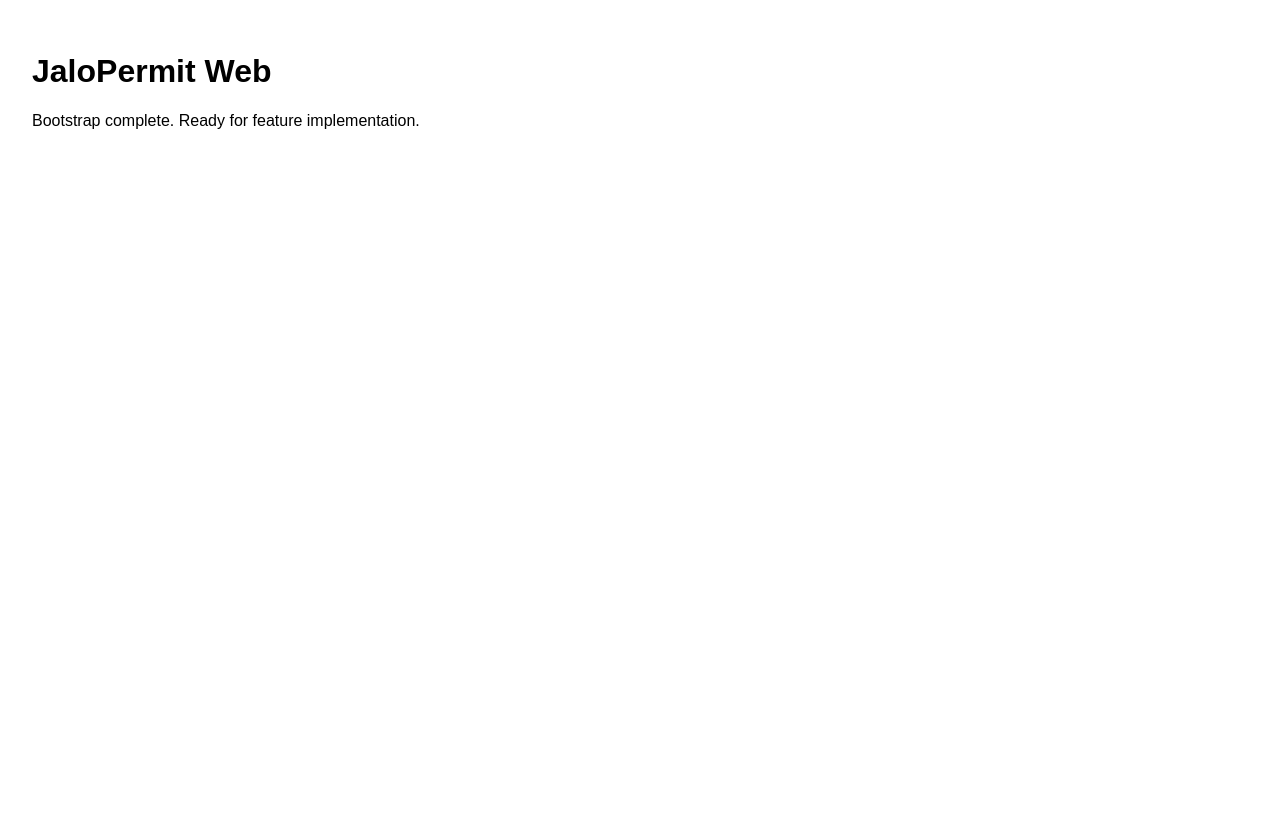
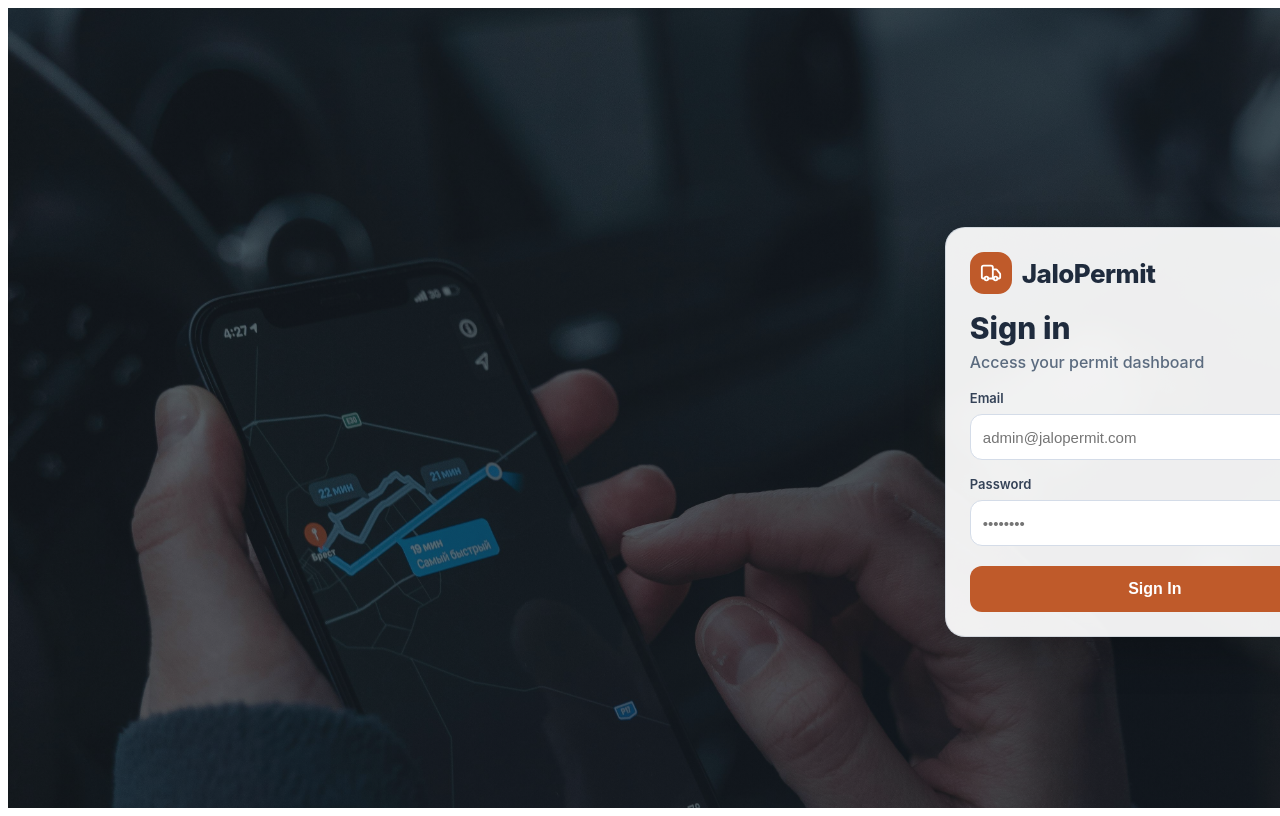
Before and after one commit to JaloPermit/jalopermit-web, a Next.js app: page / in a window 1280 px wide. Built offline with nearby package versions, Linux system fonts and the light colour scheme.

Commit message:
feat: landing hero with reference color scheme and right-center signin panel

```diff
--- a/src/app/page.tsx
+++ b/src/app/page.tsx
@@ -1,8 +1,4 @@
-export default function Home() {
-  return (
-    <main style={{padding:24,fontFamily:'sans-serif'}}>
-      <h1>JaloPermit Web</h1>
-      <p>Bootstrap complete. Ready for feature implementation.</p>
-    </main>
-  );
-}
+'use client'
+import { useState } from 'react'
+export default function Home(){const [email,setEmail]=useState('');const [password,setPassword]=useState('');return <main style={s.main}><div style={s.overlay}/><section style={s.hero}><div style={s.wrap}><div style={s.card}><div style={s.logoRow}><span style={s.logoIcon}><svg xmlns='http://www.w3.org/2000/svg' width='22' height='22' viewBox='0 0 24 24' fill='none' stroke='currentColor' strokeWidth='2' strokeLinecap='round' strokeLinejoin='round'><path d='M14 18V6a2 2 0 0 0-2-2H4a2 2 0 0 0-2 2v11a1 1 0 0 0 1 1h2'></path><path d='M15 18H9'></path><path d='M19 18h2a1 1 0 0 0 1-1v-3.65a1 1 0 0 0-.22-.624l-3.48-4.35A1 1 0 0 0 17.52 8H14'></path><circle cx='17' cy='18' r='2'></circle><circle cx='7' cy='18' r='2'></circle></svg></span><span style={s.logoText}>JaloPermit</span></div><h1 style={s.title}>Sign in</h1><p style={s.subtitle}>Access your permit dashboard</p><form><label style={s.label}>Email</label><input style={s.input} type='email' value={email} onChange={e=>setEmail(e.target.value)} placeholder='admin@jalopermit.com'/><label style={{...s.label,marginTop:12}}>Password</label><input style={s.input} type='password' value={password} onChange={e=>setPassword(e.target.value)} placeholder='••••••••'/><button type='button' style={s.button}>Sign In</button></form></div></div></section></main>}
+const s={main:{position:'relative',width:'100vw',height:'100vh',overflow:'hidden',backgroundImage:"url('/hero-bg.jpg')",backgroundSize:'cover',backgroundPosition:'center',fontFamily:'Inter, system-ui, sans-serif'},overlay:{position:'absolute',inset:0,background:'linear-gradient(90deg, rgba(18, 27, 39, 0.50), rgba(18, 27, 39, 0.62))'},hero:{position:'relative',zIndex:1,width:'100%',height:'100%',display:'flex',alignItems:'center',justifyContent:'flex-end',padding:'24px clamp(20px, 6vw, 96px)'},wrap:{width:'100%',maxWidth:420},card:{borderRadius:20,padding:24,background:'rgba(255,255,255,0.93)',border:'1px solid rgba(136, 153, 176, 0.28)',boxShadow:'0 16px 40px rgba(0,0,0,.24)'},logoRow:{display:'flex',alignItems:'center',gap:10,marginBottom:16},logoIcon:{width:42,height:42,borderRadius:14,display:'grid',placeItems:'center',background:'#bf5a2a',color:'#fff'},logoText:{fontSize:26,fontWeight:800,color:'#1f2b3d',letterSpacing:'-0.02em'},title:{margin:0,color:'#1f2b3d',fontSize:30,fontWeight:800},subtitle:{margin:'6px 0 18px',color:'#5b6b7f',fontWeight:500},label:{display:'block',fontSize:13,marginBottom:8,color:'#344257',fontWeight:600},input:{width:'100%',height:44,borderRadius:12,border:'1px solid #d4dce8',background:'#fff',padding:'0 12px',fontSize:15,marginBottom:4,outline:'none'},button:{width:'100%',marginTop:16,height:46,border:'none',borderRadius:12,background:'#bf5a2a',color:'#fff',fontSize:16,fontWeight:700,cursor:'pointer'}} as Record<string,any>
```
Also changed, not shown: public/hero-bg.jpg (added).
